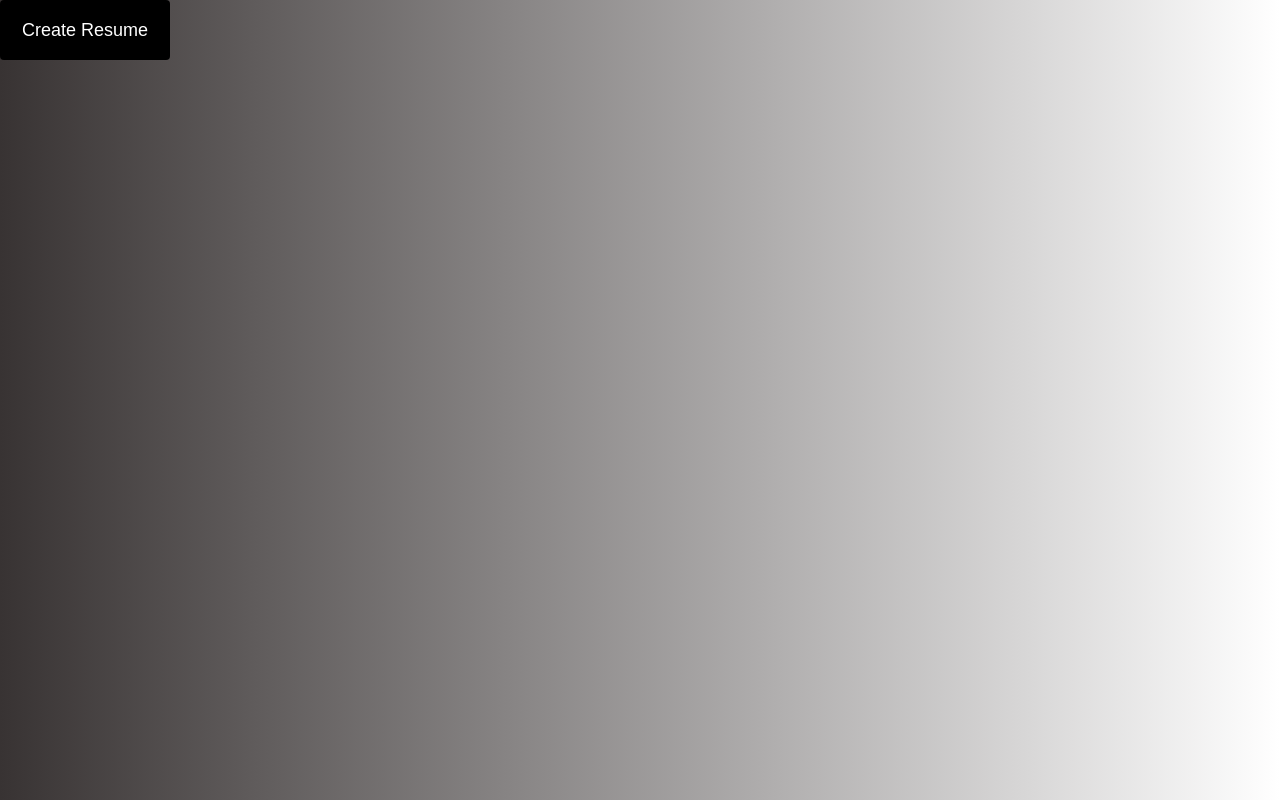
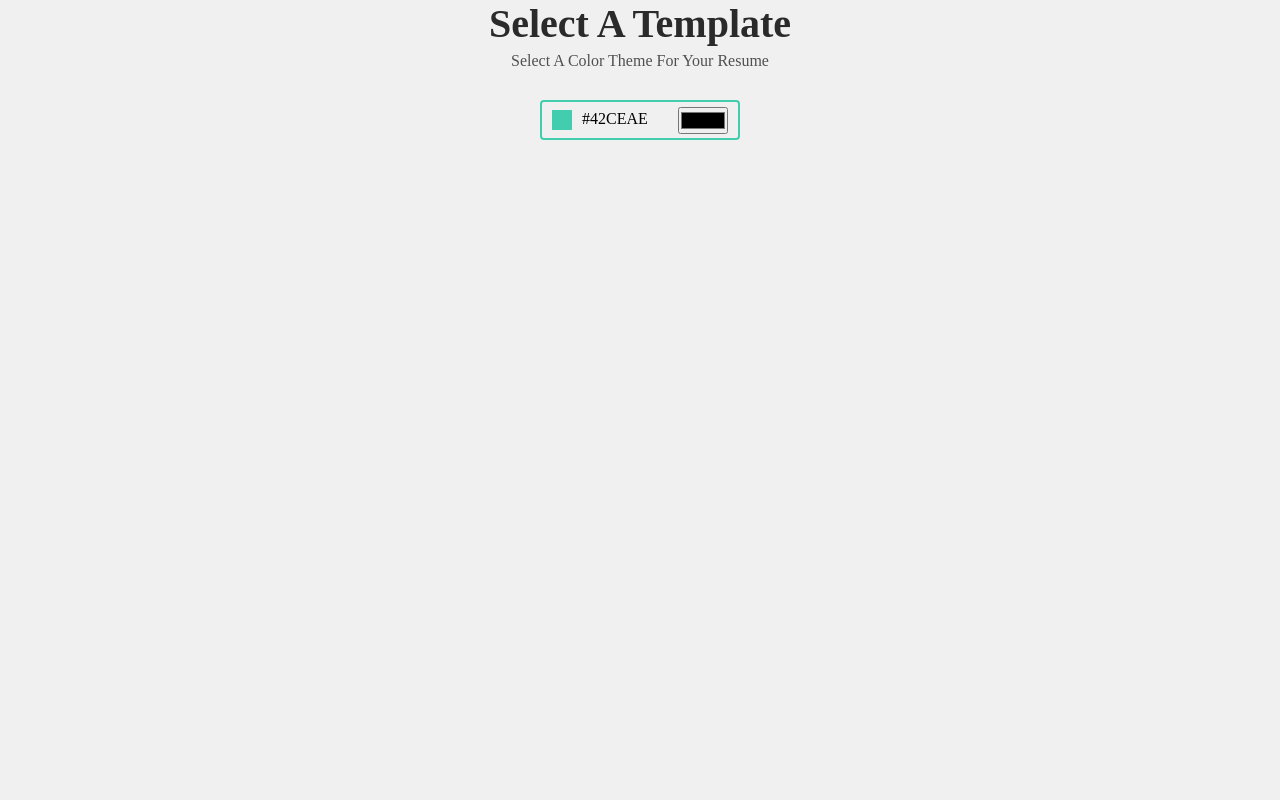
Before and after one commit to tdm755/ResumeBuilder-, a React (Vite) app: page /template in a window 1280 px wide. Before the commit this address had no page. Built offline with nearby package versions, Linux system fonts and the light colour scheme.

Commit message:
addedPreviewSectionInTemplate

```diff
--- a/src/MainPage/App.css
+++ b/src/MainPage/App.css
@@ -1,9 +1,28 @@
 .CreatingResume{
-    width: 170px;
-    height: 60px;
-    border: none;
-    border-radius: 4px;
-    background-color: black;
-    color: white;
-    font-size: large;
+
+    display: inline-block;
+    outline: none;
+    cursor: pointer;
+    font-weight: 600;
+    border-radius: 3px;
+    padding: 12px 24px;
+    border: 0;
+    color: #fff;
+    background: #000a47;
+    line-height: 1.15;
+    font-size: 16px;
+
+
 }
+
+.CreatingResume:hover {
+    transition: all .1s ease;
+    box-shadow: 0 0 0 0 #fff, 0 0 0 3px #1de9b6;
+}
+
+.UserInfoEntry{
+    display: flex;
+    flex-direction: column;
+    align-items: center;
+    justify-content: center;
+}
--- a/src/MainPage/App.jsx
+++ b/src/MainPage/App.jsx
@@ -1,8 +1,9 @@
 import React, { useState } from "react";
 import "./App.css";
-import Resume1 from "../components/Resume/Resume1";
+import Resume1 from "../components/Resumes/Resume1/Resume1";
 import { Link, Route, Routes } from "react-router-dom";
-import ResumeInputFromUser from "../components/Resume/ResumeInputFromUser/ResumeInputFromUser";
+import ResumeInputFromUser from "../components/ResumeInputFromUser/ResumeInputFromUser";
+import SelectTemp from "../components/TemplateSelecter/SelectTemp";
 
 function App() {
   const [personalInfo, setPersonalInfo] = useState({
@@ -29,11 +30,6 @@ function App() {
     description: "",
   });
 
-  function handleClick(e) {
-    // e.preventDefault();
-    console.log(experience);
-    console.log(personalInfo);
-  }
 
   return (
     <div className="UserInfoEntry">
@@ -65,13 +61,10 @@ function App() {
             />
           }
         />
+
+        <Route path="/template" element={<SelectTemp />} />
       </Routes>
 
-      <Link to={"/Resume"}>
-        <button className="CreatingResume" onClick={handleClick}>
-          Create Resume
-        </button>
-      </Link>
     </div>
   );
 }
--- a/src/MainPage/index.css
+++ b/src/MainPage/index.css
@@ -7,6 +7,7 @@
 body{
     width: 100%;
     height: 100vh;
-    background-image: linear-gradient(to right, rgb(56, 51, 51), white);
+    background-color: 	#F0F0F0;
+    /* background-image: linear-gradient(to right, rgb(56, 51, 51), white); */
 
 }
--- /dev/null
+++ b/src/components/ColorPicker/ColorPicker.css
@@ -0,0 +1,48 @@
+.colorDisplay{
+    width: fit-content;
+    height: 40px;
+    margin-top: 20px;
+    display: flex;
+    align-items: center;
+    justify-content: center;
+    padding: 10px;
+    gap: 30px;
+    border-radius: 4px;
+
+}
+
+.ColorPicker{
+    display: flex;
+    flex-direction: column;
+    align-items: center;
+    justify-content: center;
+    gap: 10px;
+
+}
+
+.ColorPicker h1{
+    font-size: 2.5em;
+   text-align: center;
+   color: #2b2a2a;
+}
+
+.message{
+    text-align: center;
+}
+
+.message p{
+    color: 	#505050;
+}
+
+.colorDisplay p{
+    display: flex;
+    align-content: center;
+    gap: 10px;
+}
+
+
+.colorDisplay p span{
+    display: inline-block;
+    width: 20px;
+    height: 20px;
+}
--- /dev/null
+++ b/src/components/ColorPicker/ColorPicker.jsx
@@ -0,0 +1,28 @@
+import React, { useState } from 'react'
+import './ColorPicker.css'
+
+function ColorPicker() {
+
+    const [color, setColor] = useState("#42CEAE");
+
+
+    function handleChange(e) {
+        setColor(e.target.value)
+    }
+
+  return (
+    <div className='ColorPicker'>
+        <div className="message">
+            <h1>Select A Template</h1>
+            <p>Select A Color Theme For Your Resume</p>
+        </div>
+        <div className="colorDisplay" style={{border :`2px solid ${color}`}}>
+           <p><span style={{backgroundColor : color}}></span> {color}</p>
+            <input type="color" onChange={handleChange} />
+        </div>
+
+    </div>
+  )
+}
+
+export default ColorPicker
--- a/src/components/Resume/Resume1.jsx
+++ /dev/null
@@ -1,51 +0,0 @@
-import React from 'react';
-import './Resume.css'
-
-const Resume1 = ({ personalInfo, education, experience, skills }) => (
-  <div className="resume_template">
-    <div className="header">
-      <h1>{personalInfo.name}</h1>
-      <div className="ContactInfo">
-        <p>{personalInfo.email} | {personalInfo.phone}</p>
-        <p>{personalInfo.address}</p>
-      </div>
-    </div>
-    <hr />
-
-
-  <div className="rightSide">
-        <div className="leftSide">
-          <div className="section">
-            <h2>Skills</h2>
-            <ul>
-                <li>{skills.skill1}</li>
-                <li>{skills.skill2}</li>
-                <li>{skills.skill3}</li>
-
-
-
-            </ul>
-          </div>
-        </div>
-      <div className="EducationSection">
-          <h2>Education</h2>
-          <div>
-            <h3>{education.degree}</h3>
-            <p>{education.institution} | {education.graduationYear}</p>
-          </div>
-        </div>
-        <div className="ExperienceSection">
-          <h2>Experience</h2>
-          <div>
-            <h3>{experience.title}</h3>
-            <p>{experience.company} | {experience.startDate} - {experience.endDate}</p>
-            <p>{experience.description}</p>
-          </div>
-        </div>
-
-  </div>
-
-  </div>
-);
-
-export default Resume1
--- a/src/components/Resume/ResumeInputFromUser/ResumeInputFromUser.css
+++ b/src/components/ResumeInputFromUser/ResumeInputFromUser.css
@@ -1,6 +1,6 @@
 .ResumeInputFromUser {
   font-family: Arial, sans-serif;
-  max-width: 800px;
+  min-width: 800px;
   margin: 30px auto;
   padding: 20px;
   background-color: #f9f9f9;
--- a/src/components/Resume/ResumeInputFromUser/ResumeInputFromUser.jsx
+++ b/src/components/ResumeInputFromUser/ResumeInputFromUser.jsx
@@ -1,9 +1,10 @@
 import React, { useState } from 'react';
-import EducationForm from '../../../pages/Education/Education';
-import PersonalInfoForm from '../../../pages/PersonalInfoForm/PersonalInfo';
-import ExperienceForm from '../../../pages/ExperienceForm/Experience';
-import SkillsForm from '../../../pages/SkillsForm/Skill';
+import EducationForm from '../../pages/Education/Education.jsx'
+import PersonalInfoForm from '../../pages/PersonalInfoForm/PersonalInfo.jsx';
+import ExperienceForm from '../../pages/ExperienceForm/Experience.jsx';
+import SkillsForm from '../../pages/SkillsForm/Skill'
 import './ResumeInputFromUser.css';
+import { Link } from 'react-router-dom';
 
 function ResumeInputFromUser({ personalInfo, education, experience, skills, setPersonalInfo, setEducation, setExperience, setSkills }) {
   const [additionalEducationSections, setAdditionalEducationSections] = useState([]);
@@ -26,6 +27,7 @@ function ResumeInputFromUser({ personalInfo, education, experience, skills, setP
       description: ''
     }]);
   };
+
 
   const handleEducationChange = (index, updatedEducation) => {
     const updatedSections = [...additionalEducationSections];
@@ -52,6 +54,7 @@ function ResumeInputFromUser({ personalInfo, education, experience, skills, setP
   };
 
   return (
+    <>
     <div className='ResumeInputFromUser'>
       <PersonalInfoForm
         personalInfo={personalInfo}
@@ -96,7 +99,16 @@ function ResumeInputFromUser({ personalInfo, education, experience, skills, setP
         setSkills={setSkills}
       />
     </div>
+    <Link to={"/template"}>
+        <button className="CreatingResume">
+          Preview
+        </button>
+      </Link>
+
+    </>
+
   );
 }
 
+
 export default ResumeInputFromUser;
--- /dev/null
+++ b/src/components/Resumes/Resume1/Resume1.jsx
@@ -0,0 +1,53 @@
+import React from "react";
+import "./Resume.css";
+
+const Resume1 = ({ personalInfo, education, experience, skills }) => (
+  <div className="resume_template">
+    <div className="header">
+      <h1>{personalInfo.name}</h1>
+      <div className="ContactInfo">
+        <p>
+          {personalInfo.email} | {personalInfo.phone}
+        </p>
+        <p>{personalInfo.address}</p>
+      </div>
+    </div>
+    <hr />
+
+    <div className="rightSide">
+      <div className="leftSide">
+
+        <div className="section">
+          <h2>Skills</h2>
+          <ul>
+            {skills.map((skill, index) => (
+              <li key={index}>{skill}</li>
+            ))}
+          </ul>
+        </div>
+
+      </div>
+      <div className="EducationSection">
+        <h2>Education</h2>
+        <div>
+          <h3>{education.degree}</h3>
+          <p>
+            {education.institution} | {education.graduationYear}
+          </p>
+        </div>
+      </div>
+      <div className="ExperienceSection">
+        <h2>Experience</h2>
+        <div>
+          <h3>{experience.title}</h3>
+          <p>
+            {experience.company} | {experience.startDate} - {experience.endDate}
+          </p>
+          <p>{experience.description}</p>
+        </div>
+      </div>
+    </div>
+  </div>
+);
+
+export default Resume1;
--- /dev/null
+++ b/src/components/TemplateSelecter/SelectTemp.jsx
@@ -0,0 +1,12 @@
+import React from 'react'
+import ColorPicker from '../ColorPicker/ColorPicker'
+
+function SelectTemp() {
+  return (
+    <div>
+      <ColorPicker />
+    </div>
+  )
+}
+
+export default SelectTemp
```
Also changed, not shown: src/components/Resumes/Resume1/Resume.css (renamed from src/components/Resume/Resume.css), src/components/TemplateSelecter/SelctTemp.css (added).
